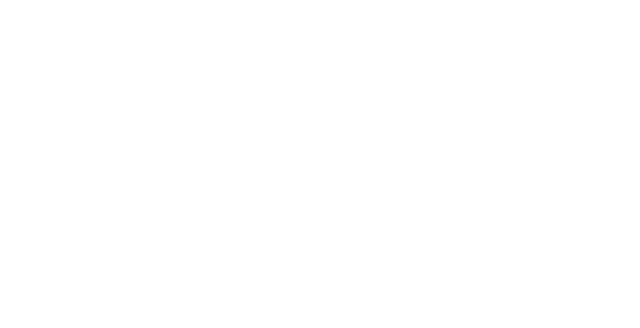
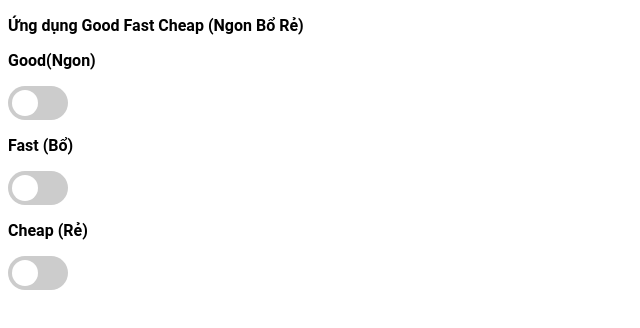
Before and after one commit to cgc0220h1/demo-conditionalJS-GoodFastCheap, a plain HTML site: page index.html in a window 1280 px wide. Shown: the whole page, without its empty margins (0-640 px from the left). Drawn offline with Linux system fonts and the light colour scheme.

Commit message:
First commit

```diff
--- /dev/null
+++ b/css/style.css
@@ -0,0 +1,71 @@
+.switch {
+    position: relative;
+    display: inline-block;
+    width: 60px;
+    height: 34px;
+}
+
+.switch input {
+    opacity: 0;
+    width: 0;
+    height: 0;
+}
+
+.slider {
+    position: absolute;
+    cursor: pointer;
+    top: 0;
+    left: 0;
+    right: 0;
+    bottom: 0;
+    background-color: #ccc;
+    -webkit-transition: .4s;
+    transition: .4s;
+}
+
+.slider:before {
+    position: absolute;
+    content: "";
+    height: 26px;
+    width: 26px;
+    left: 4px;
+    bottom: 4px;
+    background-color: white;
+    -webkit-transition: .4s;
+    transition: .4s;
+}
+
+input:checked + .slider {
+    background-color: #2196F3;
+}
+
+input:focus + .slider {
+    box-shadow: 0 0 1px #2196F3;
+}
+
+input:checked + .slider:before {
+    -webkit-transform: translateX(26px);
+    -ms-transform: translateX(26px);
+    transform: translateX(26px);
+}
+
+/* Rounded sliders */
+.slider.round {
+    border-radius: 34px;
+}
+
+.slider.round:before {
+    border-radius: 50%;
+}
+
+p {
+    font-weight: bold;
+}
+
+body {
+    font-family: Roboto;
+}
+
+.labelswitch {
+    width: 100px;
+}
--- a/index.html
+++ b/index.html
@@ -2,9 +2,38 @@
 <html lang="en">
 <head>
     <meta charset="UTF-8">
-    <title>Ngon Bổ Rẻ</title>
+    <title>Ứng dụng Good Fast Cheap</title>
+    <link rel="stylesheet" href="css/style.css">
 </head>
 <body>
-
+<p>Ứng dụng Good Fast Cheap (Ngon Bổ Rẻ)</p>
+<div class="Good">
+    <div class="labelswitch">
+        <p>Good(Ngon)</p>
+    </div>
+    <label class="switch">
+        <input type="checkbox" id="checkGood" onclick="check()">
+        <span class="slider round"></span>
+    </label>
+</div>
+<div class="Fast">
+    <div class="labelswitch">
+        <p>Fast (Bổ)</p>
+    </div>
+    <label class="switch">
+        <input type="checkbox" id="checkFast" onclick="check()">
+        <span class="slider round"></span>
+    </label>
+</div>
+<div class = "Cheap">
+    <div class="labelswitch">
+        <p>Cheap (Rẻ)</p>
+    </div>
+    <label class="switch">
+        <input type="checkbox" id="checkCheap" onclick="check()">
+        <span class="slider round"></span>
+    </label>
+</div>
+<script src="js/app.js"></script>
 </body>
 </html>
--- a/js/app.js
+++ b/js/app.js
@@ -1 +1,20 @@
-di
+function check(){
+    let ischeckedGood = document.getElementById("checkGood").checked;
+    let ischeckedFast = document.getElementById("checkFast").checked;
+    let ischekedCheap = document.getElementById("checkCheap").checked;
+    if (ischeckedGood && ischeckedFast && ischekedCheap) {
+        let currentState = Math.floor(Math.random() * 2) + 1 ;
+        alert(currentState);
+        switch (currentState) {
+            case 1:
+                document.getElementById("checkGood").checked = false;
+                break;
+            case 2:
+                document.getElementById("checkFast").checked = false;
+                break;
+            case 3:
+                document.getElementById("checkCheap").checked = false;
+                break;
+        }
+    }
+}
```
